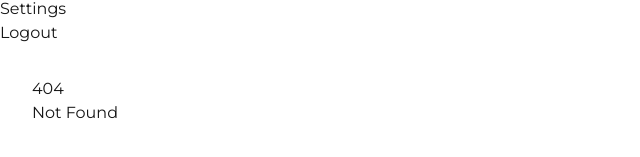
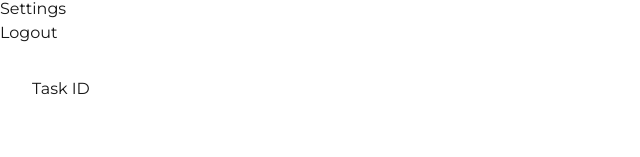
Before and after one commit to Emmanuel-Melon/tasky, a SvelteKit app in the folder apps/web/: page /tasks/1 in a window 1280 px wide. Before the commit this address had no page. Shown: the part 391-548 px from the top of the page, without its empty margins (0-640 px from the left). Built offline with nearby package versions, Linux system fonts and the light colour scheme.

Commit message:
feat: add task details page

```diff
--- a/apps/web/src/Tasks/ListTasks.svelte
+++ b/apps/web/src/Tasks/ListTasks.svelte
@@ -1,5 +1,4 @@
 <script lang="ts">
-	import Icon from '@iconify/svelte';
 	import TaskOverview from './TaskOverview.svelte';
     import ListControls from './ListControls.svelte';
 	const tasks = [
--- a/apps/web/src/Tasks/TaskOverview.svelte
+++ b/apps/web/src/Tasks/TaskOverview.svelte
@@ -5,7 +5,7 @@
 
 <div class="card card-bordered card-compact">
     <div class="card-body">
-        <h3 class="card-title">{task.title}</h3>
+        <h3 class="card-title"><a href={`/tasks/${task.id}`}>{task.title}</a></h3>
         <p>{task.description}</p>
     </div>
 </div>
--- /dev/null
+++ b/apps/web/src/routes/tasks/[id]/+page.svelte
@@ -0,0 +1 @@
+<h1>Task ID</h1>
```
